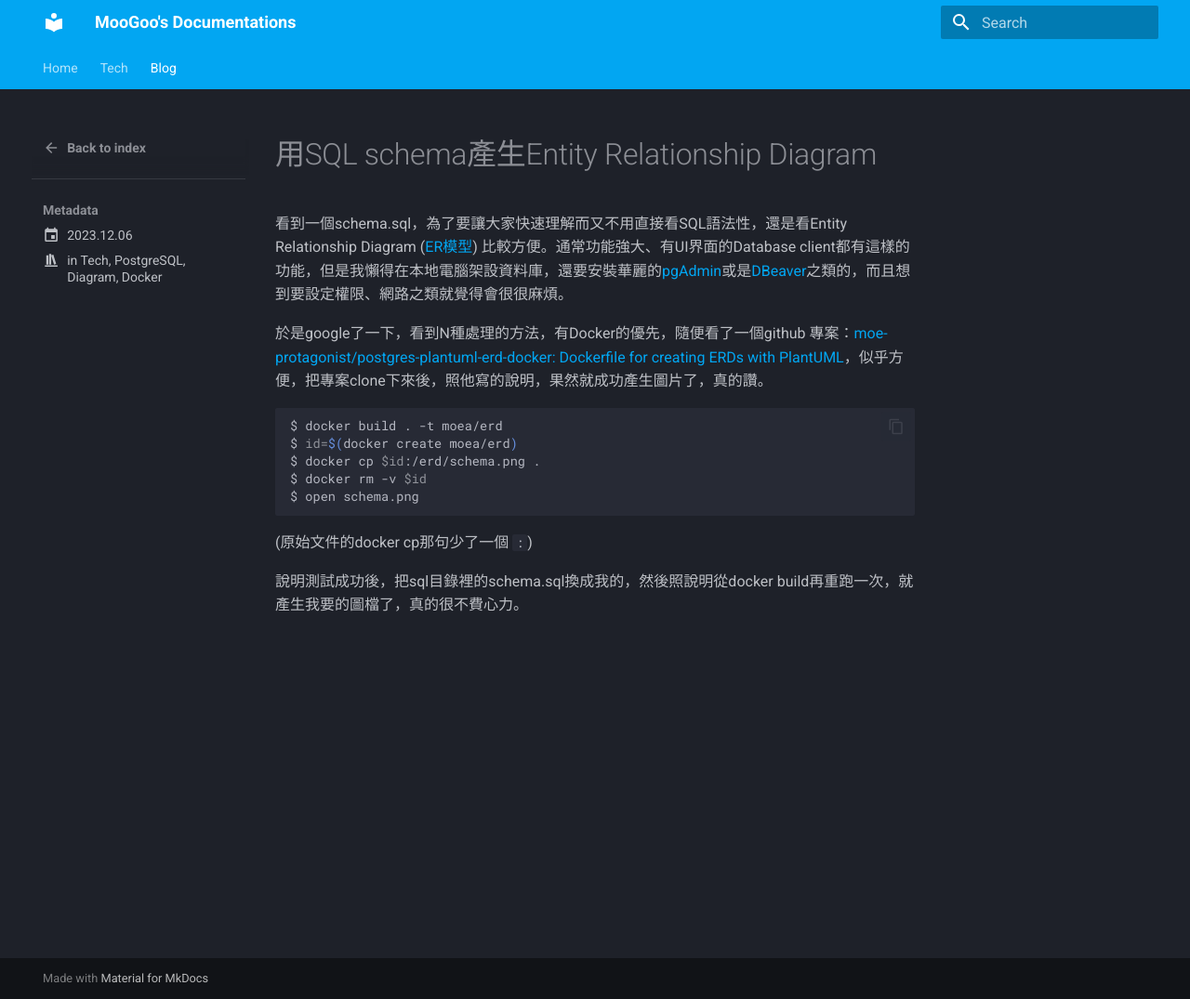
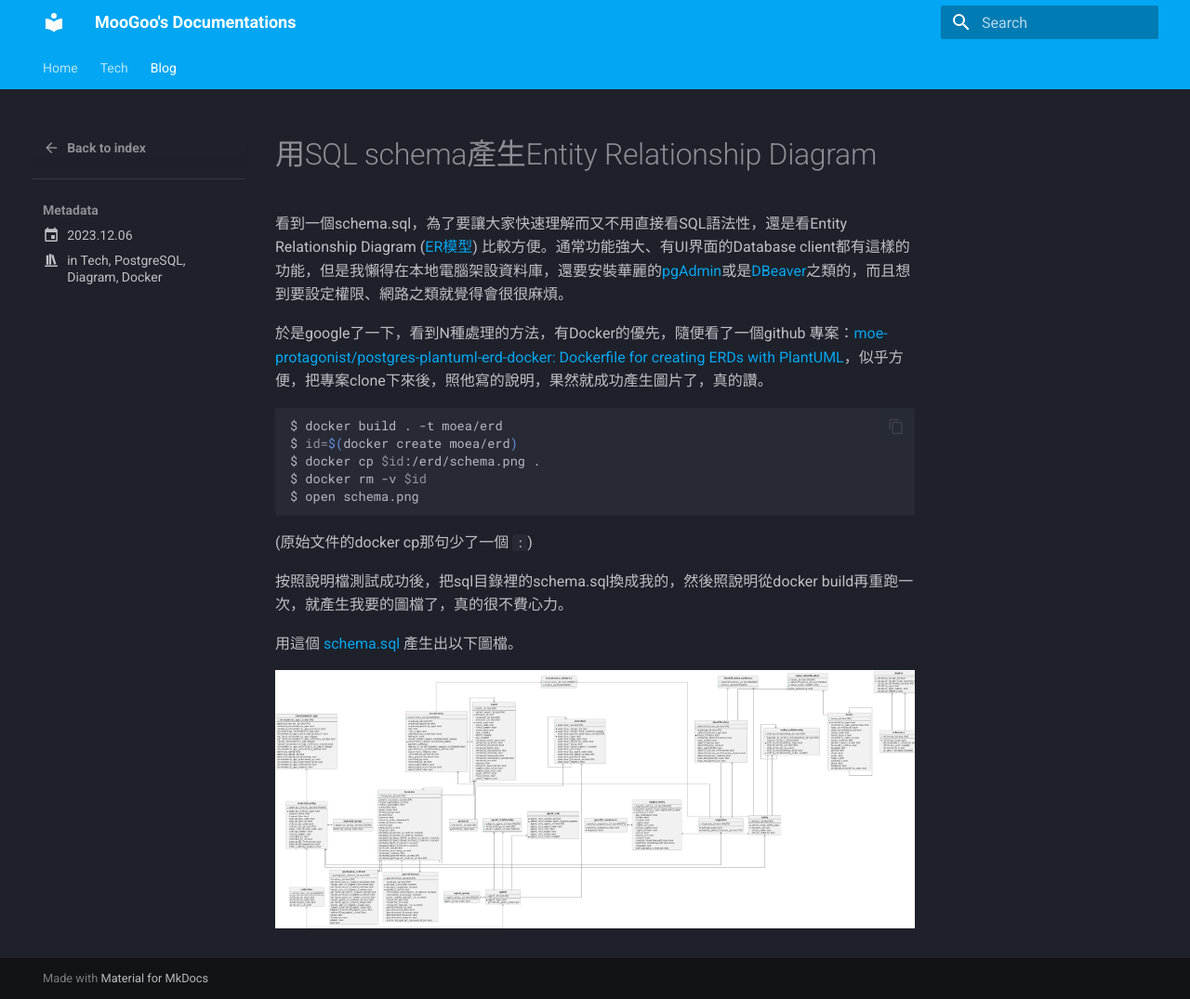
Before and after one commit to moogoo78/mg-km, an MkDocs documentation site: the page built from docs/blog/articles/231206sql-er-diagram.md, in a window 1280 px wide and 1075 px high. Shown: the whole window at 93% size. Built offline with MkDocs 1.6.1 and Material for MkDocs 9.7.7, drawn with Linux system fonts in a browser that asks for light colours.

Commit message:
blog: sql-er-diagram add png

```diff
--- a/docs/blog/articles/231206sql-er-diagram.md
+++ b/docs/blog/articles/231206sql-er-diagram.md
@@ -6,6 +6,7 @@ categories:
   - PostgreSQL
   - Diagram
   - Docker
+slug: sql-schema-er-diagram
 ---
 
 看到一個schema.sql，為了要讓大家快速理解而又不用直接看SQL語法性，還是看Entity Relationship Diagram ([ER模型](https://zh.wikipedia.org/zh-tw/ER模型)) 比較方便。通常功能強大、有UI界面的Database client都有這樣的功能，但是我懶得在本地電腦架設資料庫，還要安裝華麗的[pgAdmin](https://www.pgadmin.org/)或是[DBeaver](https://dbeaver.io/)之類的，而且想到要設定權限、網路之類就覺得會很很麻煩。
@@ -22,4 +23,8 @@ $ open schema.png
 
 (原始文件的docker cp那句少了一個 `:`)
 
-說明測試成功後，把sql目錄裡的schema.sql換成我的，然後照說明從docker build再重跑一次，就產生我要的圖檔了，真的很不費心力。
+按照說明檔測試成功後，把sql目錄裡的schema.sql換成我的，然後照說明從docker build再重跑一次，就產生我要的圖檔了，真的很不費心力。
+
+用這個 [schema.sql](https://github.com/gbif/model-material/blob/master/schema.sql) 產生出以下圖檔。
+
+![gbif-model](../../assets/blog/gbif-model-schema.png)
```
Also changed, not shown: docs/assets/blog/gbif-model-schema.png (added).
